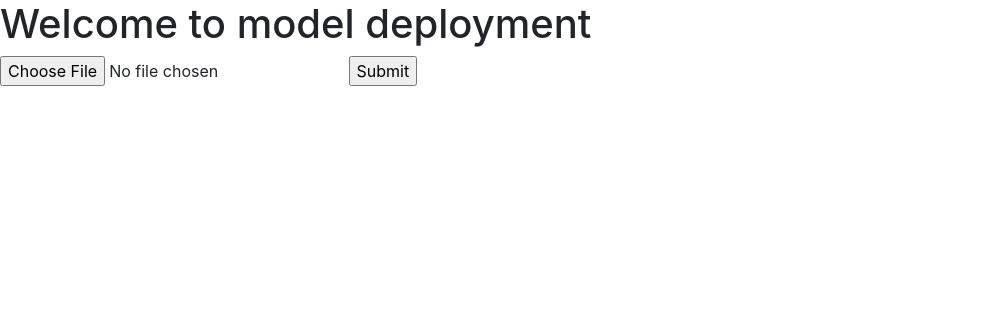
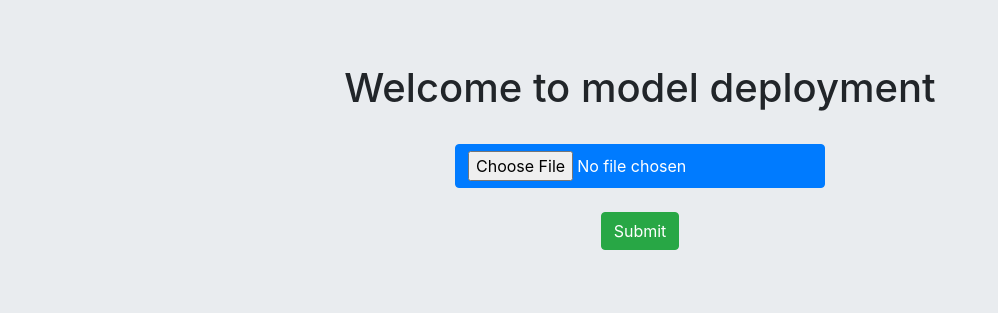
Before and after one commit to UjvalDR/RA_prep, a Flask app: page / in a window 1280 px wide. Shown: the top 313 px of the page, without its empty margins (0-998 px from the left). Run offline with Flask 2, Linux system fonts and the light colour scheme; some libraries are stand-ins or nearby versions.

Commit message:
With buttons and spacing

```diff
--- a/templates/index.html
+++ b/templates/index.html
@@ -1,18 +1,23 @@
 <!DOCTYPE html>
 <html>
 <head>
-	<link rel="stylesheet" href="https://cdn.jsdelivr.net/npm/bootstrap@4.3.1/dist/css/bootstrap.min.css" integrity="sha384-ggOyR0iXCbMQv3Xipma34MD+dH/1fQ784/j6cY/iJTQUOhcWr7x9JvoRxT2MZw1T" crossorigin="anonymous">
+<link rel="stylesheet" href="https://cdn.jsdelivr.net/npm/bootstrap@4.3.1/dist/css/bootstrap.min.css" integrity="sha384-ggOyR0iXCbMQv3Xipma34MD+dH/1fQ784/j6cY/iJTQUOhcWr7x9JvoRxT2MZw1T" crossorigin="anonymous">
+<script src="https://ajax.googleapis.com/ajax/libs/jquery/3.6.0/jquery.min.js"></script>
+  <script src="https://maxcdn.bootstrapcdn.com/bootstrap/3.4.1/js/bootstrap.min.js"></script>
 	<title>base</title>
 </head>
-<body>
-
-	<h1>Welcome to model deployment</h1>
+<body class="jumbotron text-center">
+<center>
+	<h1>Welcome to model deployment</h1><br>
 
 
-	<form action="prediction" method="POST" enctype="multipart/form-data">
-		<input type="file" name="img">
-		<input type="submit" name="btn">
+	<form action="prediction" method="POST" enctype="multipart/form-data" >
+
+		<input type="file" name="img" class=" btn btn-primary"> <br>
+		<div class="mt-4"/>
+		<input type="submit" name="btn" class=" btn btn-success">
 	</form>
+	</center>
 <script src="https://code.jquery.com/jquery-3.3.1.slim.min.js" integrity="sha384-q8i/X+965DzO0rT7abK41JStQIAqVgRVzpbzo5smXKp4YfRvH+8abtTE1Pi6jizo" crossorigin="anonymous"></script>
 <script src="https://cdn.jsdelivr.net/npm/popper.js@1.14.7/dist/umd/popper.min.js" integrity="sha384-UO2eT0CpHqdSJQ6hJty5KVphtPhzWj9WO1clHTMGa3JDZwrnQq4sF86dIHNDz0W1" crossorigin="anonymous"></script>
 <script src="https://cdn.jsdelivr.net/npm/bootstrap@4.3.1/dist/js/bootstrap.min.js" integrity="sha384-JjSmVgyd0p3pXB1rRibZUAYoIIy6OrQ6VrjIEaFf/nJGzIxFDsf4x0xIM+B07jRM" crossorigin="anonymous"></script>
```
